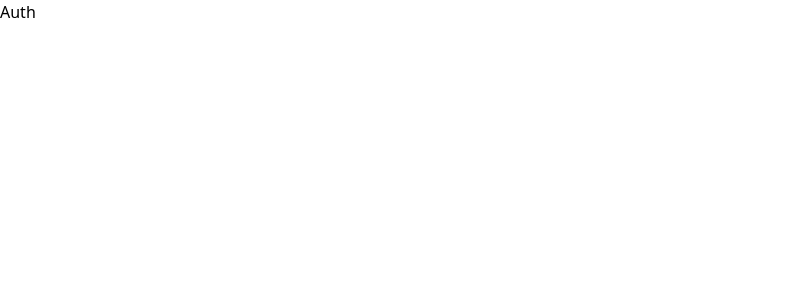
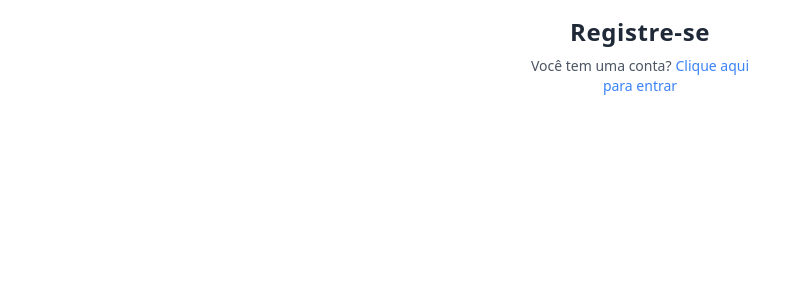
Before and after one commit to piresbr/next_auth_typescript, a Next.js app: page /auth in a window 1280 px wide. Shown: the top 300 px of the page, without its empty margins (0-811 px from the left). Built offline with nearby package versions, Linux system fonts and the light colour scheme.

Commit message:
feat: page auth structure

```diff
--- a/src/pages/auth.tsx
+++ b/src/pages/auth.tsx
@@ -1,3 +1,26 @@
+import Link from "next/link";
+
 export default function auth() {
-  return <div>Auth</div>;
+  return (
+    <div className="w-full flex items-center justify-center">
+      <div className="w-full h-100 flex items-center justify-center">
+        {/*----Form----*/}
+        <div className="w-full sm:w5/6 md:w-2/3 lg:w1/2 xl:w-1/3 2xl:w-1/3 h-full bg-white flex flex-col items-center justify-center">
+          <div className="w-full flex items-center justify-between px-12">
+            <div className="w-full px-12 py-4">
+              <h2 className="text-center text-2xl font-bold tracking-wide text-gray-800">
+                Registre-se
+              </h2>
+              <p className="text-center text-sm text-gray-600 mt-2">
+                Você tem uma conta?
+                <Link className="text-bold text-blue-500 ml-1" href="/register">
+                  Clique aqui para entrar
+                </Link>
+              </p>
+            </div>
+          </div>
+        </div>
+      </div>
+    </div>
+  );
 }
```
